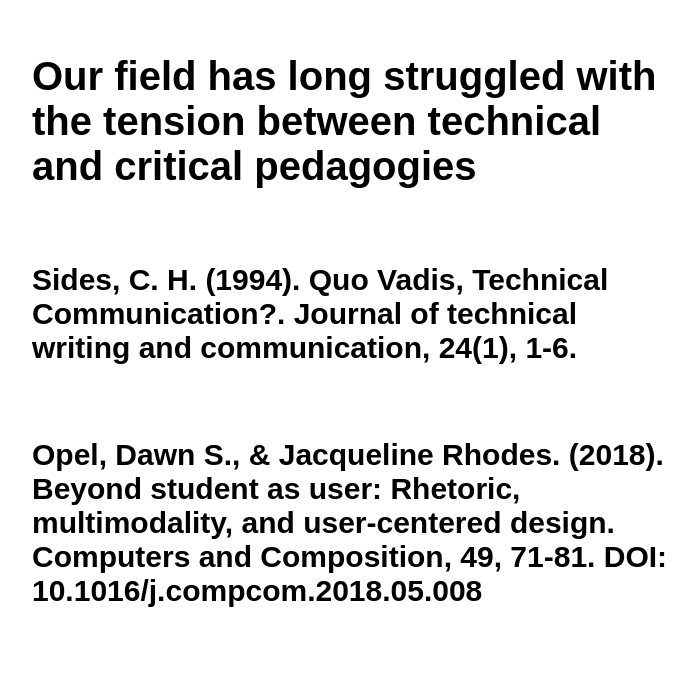
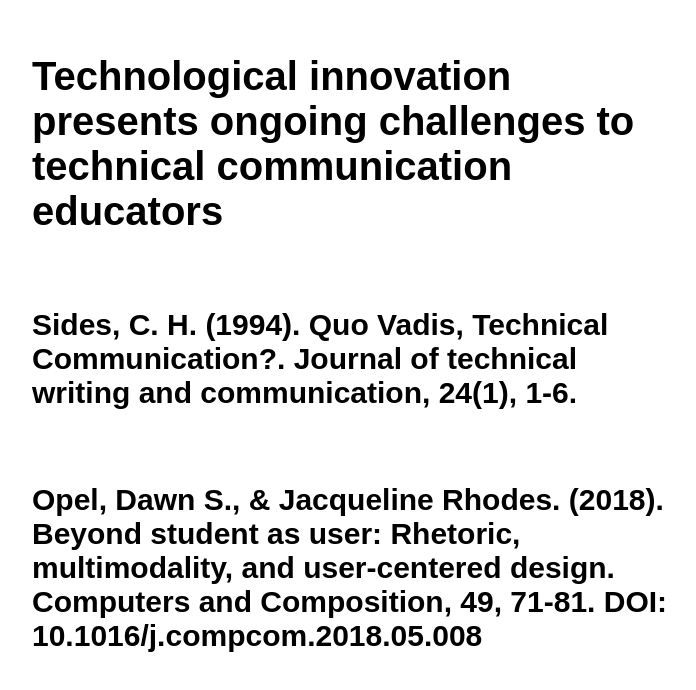
Before and after one commit to sjquigley/Stephen-Quigley-ATTW-2021, a plain HTML site: page index.html in a window 1280 px wide. Shown: the part 3443-4133 px from the top of the page, without its empty margins (288-984 px from the left). Drawn offline with Linux system fonts and the light colour scheme.

Commit message:
Add files via upload

```diff
--- a/index.html
+++ b/index.html
@@ -93,7 +93,7 @@
 
 
 <div class="textblock" style="text-align: left">
-<h1>Our field has long struggled with the tension between technical and critical pedagogies</h1>
+<h1>Technological innovation presents ongoing challenges to technical communication educators</h1>
 
 <br>
 
```
